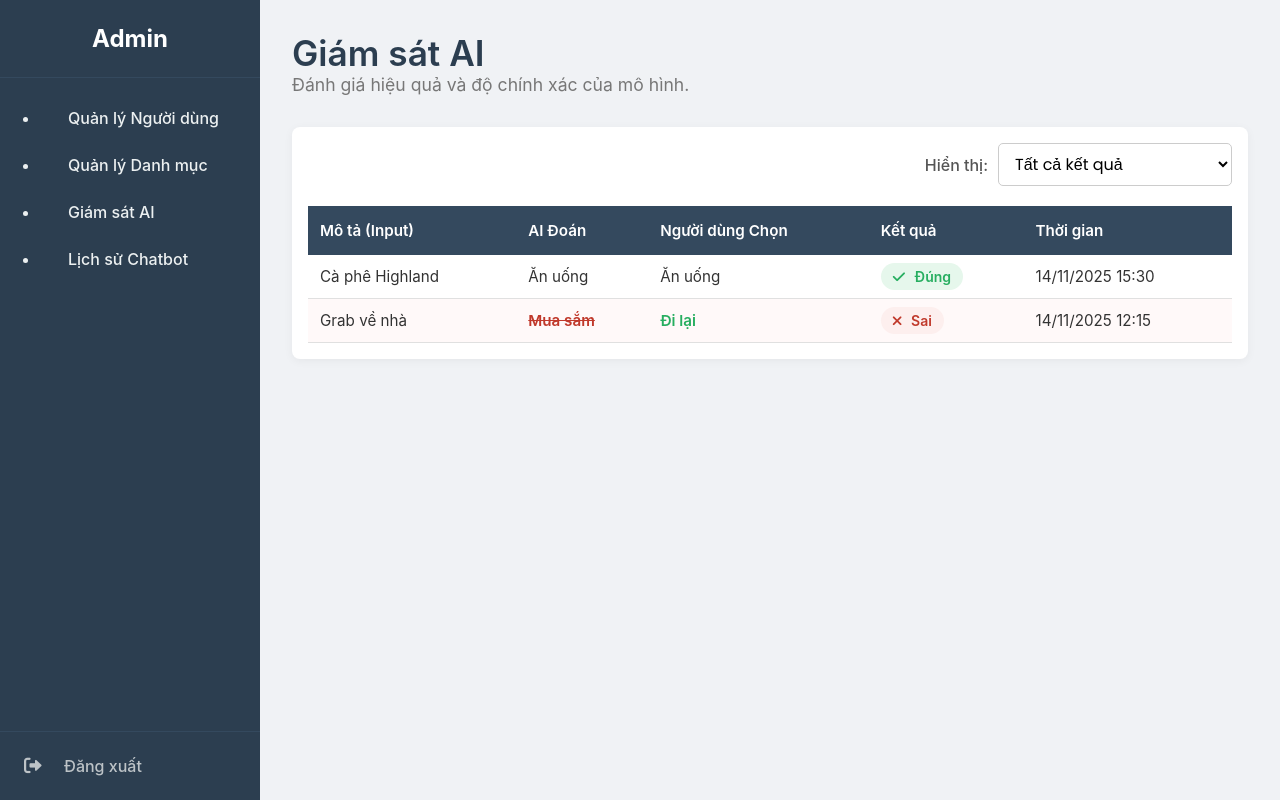
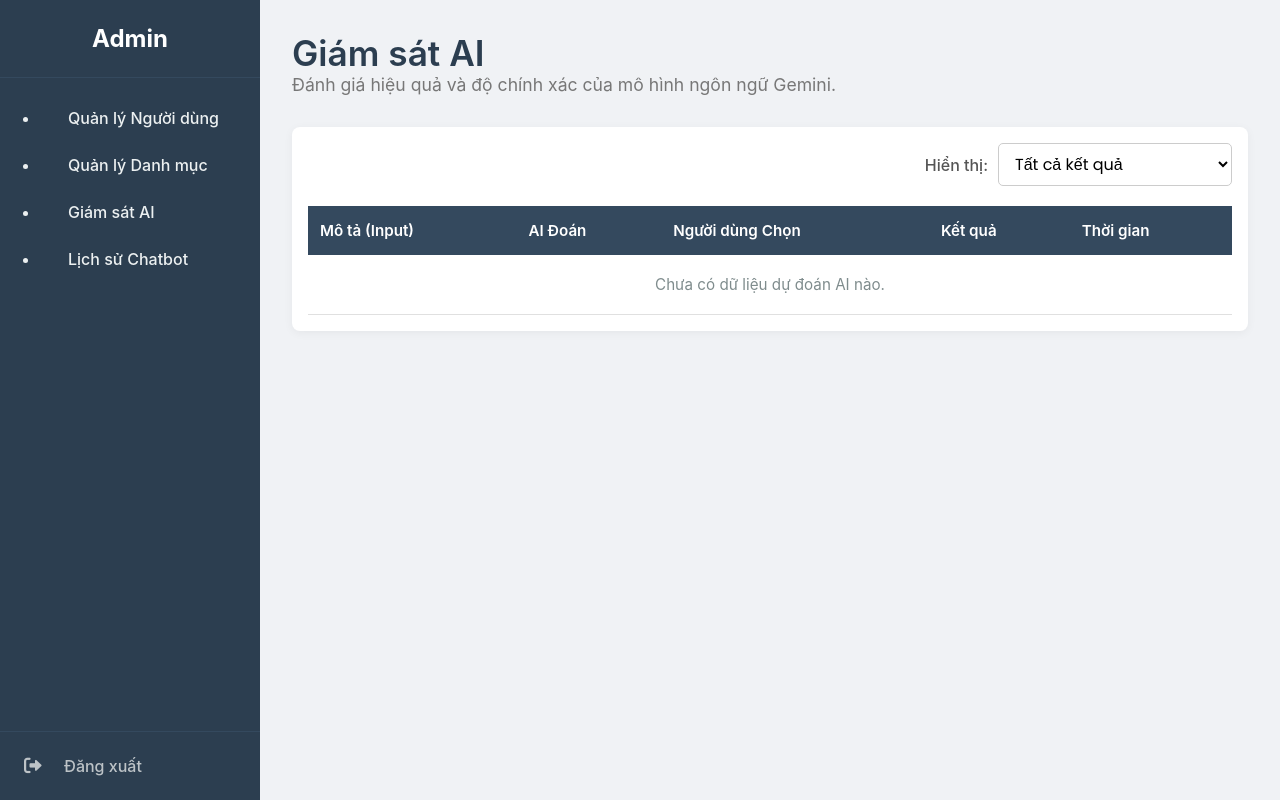
Before and after one commit to Montero52/finai-expense-manager, a Flask app: page /admin/ai-monitoring in a window 1280 px wide. Run offline with Flask 3, Linux system fonts and the light colour scheme; the visitor is signed in with stand-in values (Sample User, id 1).

Commit message:
feat(admin): integrate DB for AI monitoring
- routes: use outerjoins to fetch AI log details

- ui: render ai_monitoring.html with Jinja2

- js: extract filter logic to admin_ai_monitoring.js

```diff
--- a/app/routes/admin.py
+++ b/app/routes/admin.py
@@ -104,35 +104,3 @@ def ai_monitoring():
      .order_by(AILog.created_at.desc()).limit(100).all() # Lấy 100 log gần nhất cho nhẹ web
 
     return render_template('admin/ai_monitoring.html', logs=logs_query)
-
-
-@admin_bp.route('/admin/chatbot-logs')
-@admin_required
-def chatbot_logs():
-    # Lấy toàn bộ lịch sử chat kèm thông tin user, sắp xếp cũ -> mới (để hiện chat từ trên xuống)
-    logs_query = db.session.query(ChatbotLog, User)\
-        .join(User, ChatbotLog.user_id == User.id)\
-        .order_by(ChatbotLog.created_at.asc()).all()
-
-    conversations = {}
-    for log, user in logs_query:
-        if user.id not in conversations:
-            conversations[user.id] = {
-                'user_id': user.id,
-                'user_name': user.name,
-                'logs': [],
-                'latest_time': log.created_at,
-                'snippet': ''
-            }
-        # Thêm tin nhắn vào mảng logs của người dùng này
-        conversations[user.id]['logs'].append(log)
-        # Cập nhật thời gian và đoạn trích dẫn mới nhất
-        conversations[user.id]['latest_time'] = log.created_at
-
-        snippet = log.question if log.question else ''
-        conversations[user.id]['snippet'] = (snippet[:25] + '...') if len(snippet) > 25 else snippet
-
-    # Sắp xếp lại danh sách bên trái: Ai nhắn gần đây nhất thì lên đầu (Mới -> Cũ)
-    sorted_convos = sorted(conversations.values(), key=lambda x: x['latest_time'], reverse=True)
-
-    return render_template('admin/chatbot_logs.html', conversations=sorted_convos)
--- /dev/null
+++ b/app/static/assets/js/admin_ai_monitoring.js
@@ -0,0 +1,21 @@
+// Quản lý bộ lọc trạng thái (Đúng/Sai) cho bảng Giám sát AI
+document.addEventListener("DOMContentLoaded", function() {
+    const filterSelect = document.getElementById('result-filter');
+    const rows = document.querySelectorAll('.log-row');
+
+    if (filterSelect) {
+        filterSelect.addEventListener('change', function() {
+            const filterValue = this.value; // 'all', 'correct', 'incorrect'
+
+            rows.forEach(row => {
+                if (filterValue === 'all') {
+                    row.style.display = '';
+                } else if (filterValue === 'correct') {
+                    row.style.display = row.classList.contains('log-correct') ? '' : 'none';
+                } else if (filterValue === 'incorrect') {
+                    row.style.display = row.classList.contains('log-incorrect') ? '' : 'none';
+                }
+            });
+        });
+    }
+});
--- a/app/templates/admin/ai_monitoring.html
+++ b/app/templates/admin/ai_monitoring.html
@@ -2,14 +2,10 @@
 
 {% block title %}Giám sát AI - Admin Panel{% endblock %}
 
-{% block css %}
-    <link rel="stylesheet" href="{{ url_for('static', filename='assets/css/admin.css') }}">
-{% endblock %}
-
 {% block content %}
     <header class="main-header">
         <h1>Giám sát AI</h1>
-        <p>Đánh giá hiệu quả và độ chính xác của mô hình.</p>
+        <p>Đánh giá hiệu quả và độ chính xác của mô hình ngôn ngữ Gemini.</p>
     </header>
 
     <div class="widget">
@@ -33,22 +29,33 @@
                     <th>Thời gian</th>
                 </tr>
             </thead>
-            <tbody>
-                <tr class="log-correct">
-                    <td>Cà phê Highland</td>
-                    <td class="col-ai-guess">Ăn uống</td>
-                    <td class="col-user-choice">Ăn uống</td>
-                    <td><span class="result-badge result-correct"><i class="fas fa-check"></i> Đúng</span></td>
-                    <td>14/11/2025 15:30</td>
-                </tr>
-                <tr class="log-incorrect">
-                    <td>Grab về nhà</td>
-                    <td class="col-ai-guess">Mua sắm</td>
-                    <td class="col-user-choice">Đi lại</td>
-                    <td><span class="result-badge result-incorrect"><i class="fas fa-times"></i> Sai</span></td>
-                    <td>14/11/2025 12:15</td>
-                </tr>
+            <tbody id="ai-log-body">
+                {% for log, description, predicted_name, actual_name in logs %}
+                    {% set is_correct = (log.feedback == 'dung') %}
+
+                    <tr class="log-row {{ 'log-correct' if is_correct else 'log-incorrect' }}">
+                        <td><strong>{{ description or 'Không có mô tả' }}</strong></td>
+                        <td class="col-ai-guess">{{ predicted_name or 'N/A' }}</td>
+                        <td class="col-user-choice">{{ actual_name or 'N/A' }}</td>
+                        <td>
+                            {% if is_correct %}
+                                <span class="result-badge result-correct"><i class="fas fa-check"></i> Đúng</span>
+                            {% else %}
+                                <span class="result-badge result-incorrect"><i class="fas fa-times"></i> Sai</span>
+                            {% endif %}
+                        </td>
+                        <td>{{ log.created_at.strftime('%d/%m/%Y %H:%M') if log.created_at else '' }}</td>
+                    </tr>
+                {% else %}
+                    <tr>
+                        <td colspan="5" style="text-align: center; padding: 20px; color: #7f8c8d;">Chưa có dữ liệu dự đoán AI nào.</td>
+                    </tr>
+                {% endfor %}
             </tbody>
         </table>
     </div>
 {% endblock %}
+
+{% block scripts %}
+    <script src="{{ url_for('static', filename='assets/js/admin_ai_monitoring.js') }}"></script>
+{% endblock %}
```
